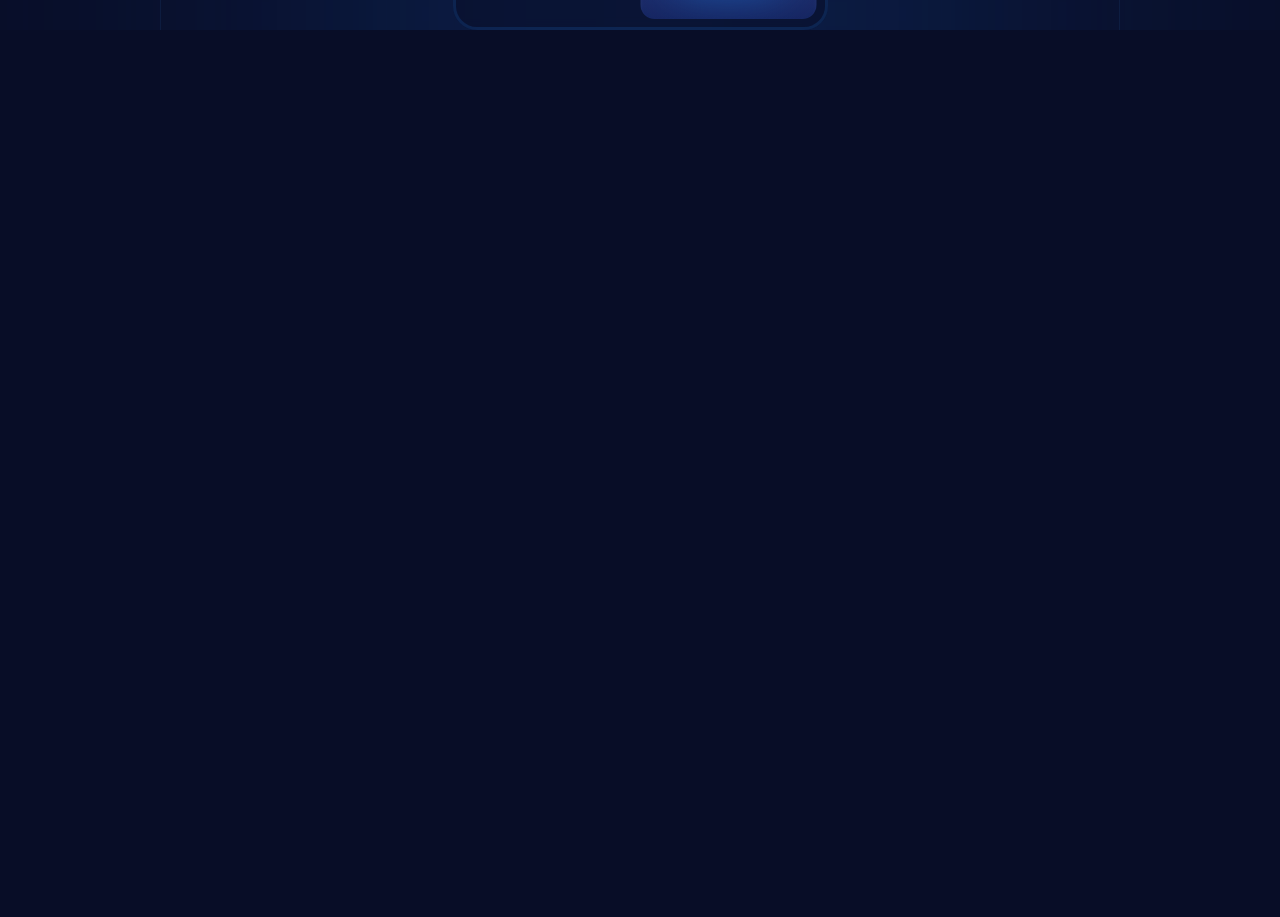
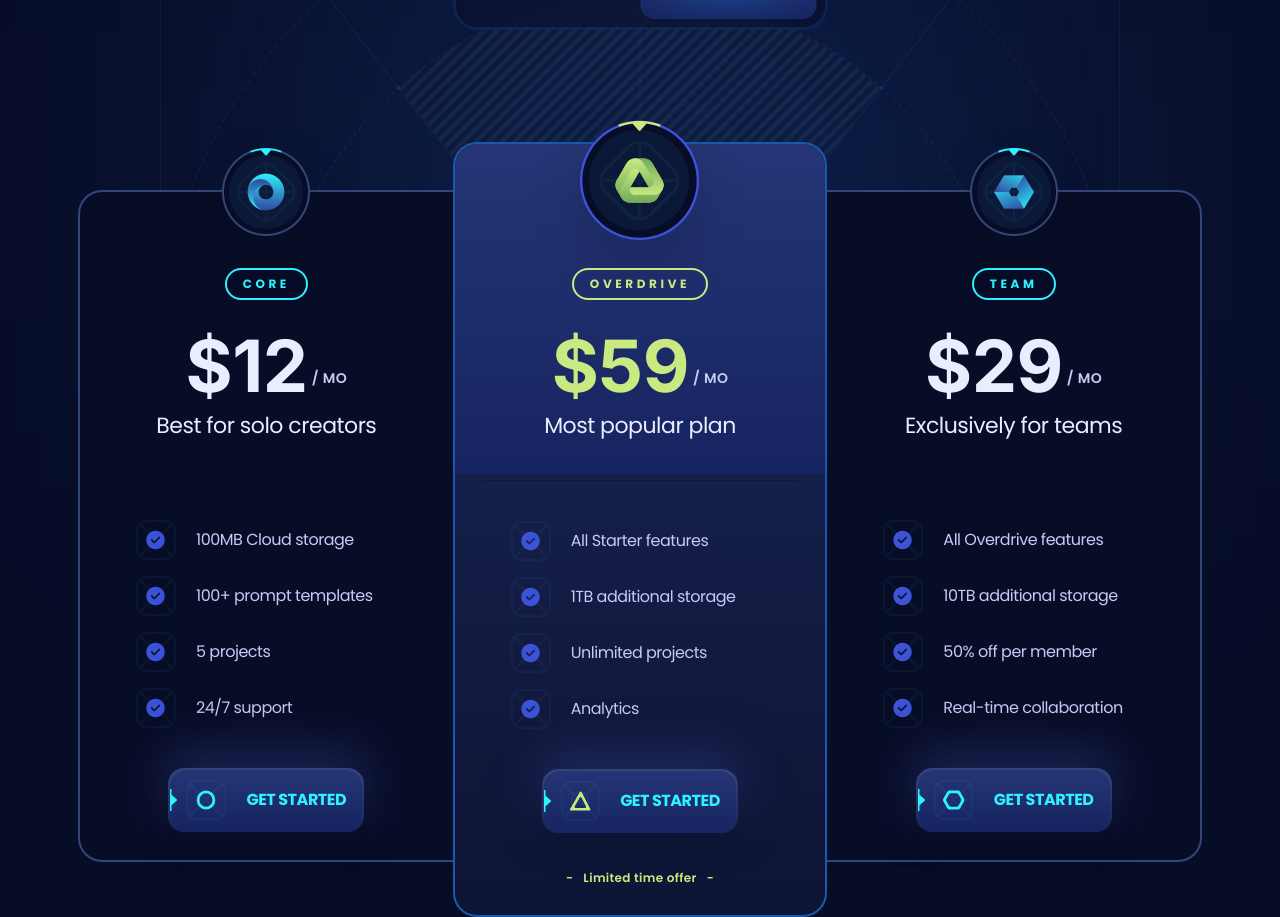
Before and after one commit to Ahtasham-ul-haq/saas_landing_page, a React (Vite) app: page / in a window 1280 px wide. Shown: the part 2140-3057 px from the top of the page. Before the commit the page ends 2170 px from the top, so only its background shows below. Built offline with nearby package versions, Linux system fonts and the light colour scheme.

Commit message:
implement pricing.jsx

```diff
--- a/package.json
+++ b/package.json
@@ -12,6 +12,7 @@
   "dependencies": {
     "clsx": "^2.1.1",
     "react": "^18.3.1",
+    "react-countup": "^6.5.3",
     "react-dom": "^18.3.1",
     "react-scroll": "^1.9.0"
   },
--- a/src/sections/Features.jsx
+++ b/src/sections/Features.jsx
@@ -1,5 +1,5 @@
 import { Element } from 'react-scroll'
-import { details, features } from '../../constants'
+import { details, features } from '../constants'
 import Button from '../components/Button'
 
 const Features = () => {
--- a/src/sections/Pricing.jsx
+++ b/src/sections/Pricing.jsx
@@ -1,15 +1,18 @@
+import { Element } from "react-scroll";
+import { useState } from "react";
 import clsx from "clsx";
-import React from "react";
-import { useState } from "react";
-import { Element } from "react-scroll";
+import CountUp from "react-countup";
+import { plans } from "../constants/index.jsx";
+import Button from "../components/Button.jsx";
 
 const Pricing = () => {
   const [monthly, setMonthly] = useState(false);
+
   return (
     <section>
       <Element name="pricing">
         <div className="container">
-          <div className="max-w-960 pricing-head_before relative mx-auto border-l border-r border-s2 bg-s1/50 pt-28 max-xl:max-w-4xl max-lg:border-none max-md:pb-32 max-md:pt-16">
+          <div className="max-w-960 pricing-head_before relative mx-auto border-l border-r border-s2 bg-s1/50 pb-40 pt-28 max-xl:max-w-4xl max-lg:border-none max-md:pb-32 max-md:pt-16">
             <h3 className="h3 max-lg:h4 max-md:h5 z-3 relative mx-auto mb-14 max-w-lg text-center text-p4 max-md:mb-11 max-sm:max-w-sm">
               Flexible pricing for teams of all sizes
             </h3>
@@ -35,6 +38,125 @@
                 )}
               />
             </div>
+
+            <div className="pricing-bg">
+              <img
+                src="/images/bg-outlines.svg"
+                width={960}
+                height={380}
+                alt="outline"
+                className="relative z-2"
+              />
+              <img
+                src="/images/bg-outlines-fill.png"
+                width={960}
+                height={380}
+                alt="outline"
+                className="absolute inset-0 opacity-5 mix-blend-soft-light"
+              />
+            </div>
+          </div>
+
+          {/*  pricing section*/}
+          <div className="scroll-hide relative z-2 -mt-12 flex items-start max-xl:gap-5 max-xl:overflow-auto max-xl:pt-6">
+            {plans.map((plan, index) => (
+              <div
+                key={plan.id}
+                className="pricing-plan_first pricing-plan_last pricing-plan_odd pricing-plan_even relative border-2 p-7 max-xl:min-w-80 max-lg:rounded-3xl xl:w-[calc(33.33%+2px)]"
+              >
+                {index === 1 && (
+                  <div className="g4 absolute h-330 left-0 right-0 top-0 z-1 rounded-tl-3xl rounded-tr-3xl" />
+                )}
+
+                <div
+                  className={clsx(
+                    "absolute left-0 right-0 z-2 flex items-center justify-center",
+                    index === 1 ? "-top-6" : "-top-6 xl:-top-11",
+                  )}
+                >
+                  <img
+                    src={plan.logo}
+                    alt={plan.title}
+                    className={clsx(
+                      "object-contain drop-shadow-2xl",
+                      index === 1 ? "size-[120px]" : "size-[88px]",
+                    )}
+                  />
+                </div>
+
+                <div
+                  className={clsx(
+                    "relative flex flex-col items-center",
+                    index === 1 ? "pt-24" : "pt-12",
+                  )}
+                >
+                  <div
+                    className={clsx(
+                      "small-2 rounded-20 relative z-2 mx-auto mb-6 border-2 px-4 py-1.5 uppercase",
+                      index === 1 ? "border-p3 text-p3" : "border-p1 text-p1",
+                    )}
+                  >
+                    {plan.title}
+                  </div>
+
+                  <div className="relative z-2 flex items-center justify-center">
+                    <div
+                      className={clsx(
+                        "h-num flex items-start",
+                        index === 1 ? "text-p3" : "text-p4",
+                      )}
+                    >
+                      ${" "}
+                      <CountUp
+                        start={plan.priceMonthly}
+                        end={monthly ? plan.priceMonthly : plan.priceYearly}
+                        duration={0.4}
+                        useEasing={false}
+                        preserveValue
+                      />
+                    </div>
+                    <div className="small-1 relative top-3 ml-1 uppercase">
+                      / mo
+                    </div>
+                  </div>
+                </div>
+
+                <div
+                  className={clsx(
+                    "body-1 relative z-2 mb-10 w-full border-b-s2 pb-9 text-center text-p4",
+                    index === 1 && "border-b",
+                  )}
+                >
+                  {plan.caption}
+                </div>
+
+                <ul className="mx-auto space-y-4 xl:px-7">
+                  {plan.features.map((feature) => (
+                    <li
+                      key={feature}
+                      className="relative flex items-center gap-5"
+                    >
+                      <img
+                        src={"/images/check.png"}
+                        alt="check"
+                        className="size-10 object-contain"
+                      />
+                      <p className="flex-1">{feature}</p>
+                    </li>
+                  ))}
+                </ul>
+
+                <div className="mt-10 flex w-full justify-center">
+                  <Button icon={plan.icon}>Get Started</Button>
+                </div>
+
+                {index === 1 && (
+                  <p className="small-compact mt-9 text-center text-p3 before:mx-2.5 before:content-['-'] after:mx-2.5 after:content-['-']">
+                    Limited time offer
+                  </p>
+                )}
+              </div>
+            ))}
           </div>
         </div>
       </Element>
```
Also changed, not shown: src/constants/index.jsx (renamed from constants/index.jsx), 1 other file (tests, documents, lock files or other folders).
